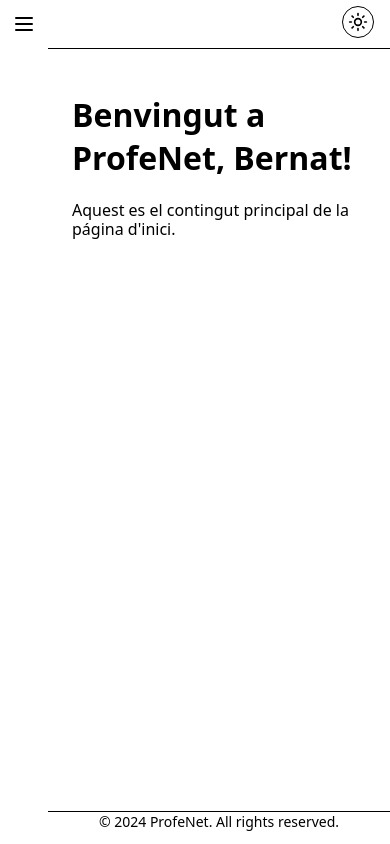
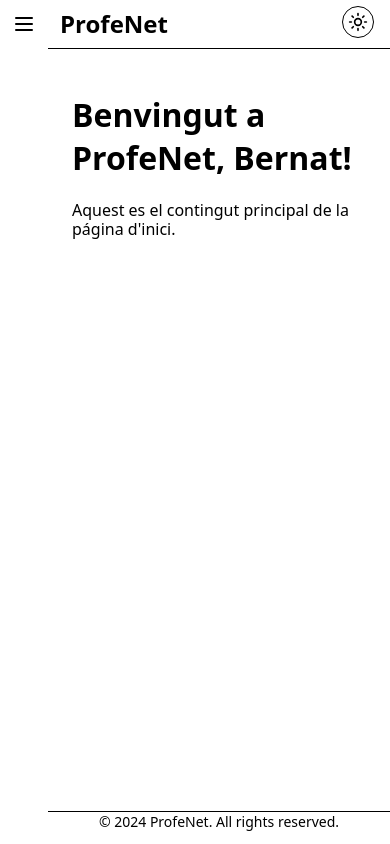
Before and after one commit to inspedralbes/tr3-profenet-24-25-a23BrianJaen, a Next.js app in the folder frontNext/: page / in a window 390 px wide. Built offline with nearby package versions, Linux system fonts and the light colour scheme.

Commit message:
style: fix title header

```diff
--- a/frontNext/src/components/Header.tsx
+++ b/frontNext/src/components/Header.tsx
@@ -2,12 +2,13 @@ import ToogleTheme from "./ToogleTheme";
 
 export default function Header() {
   return (
-    // <header className="flex items-center justify-between p-4">
-    //   <h1 className="text-2xl font-bold">ProfeNet</h1>
-    // </header>
-    <div className="border-b-1 border-primary bg-background p-6 relative">
-      <ToogleTheme />
+    <div >
+      <div className="sm:hidden flex items-center justify-between">
+        <span className="font-bold px-3 py-2 text-2xl">ProfeNet</span>
+      </div>
+      <div className="border-b-1 border-primary bg-background md:p-6 relative">
+        <ToogleTheme />
+      </div>
     </div>
-
   );
 }
```
